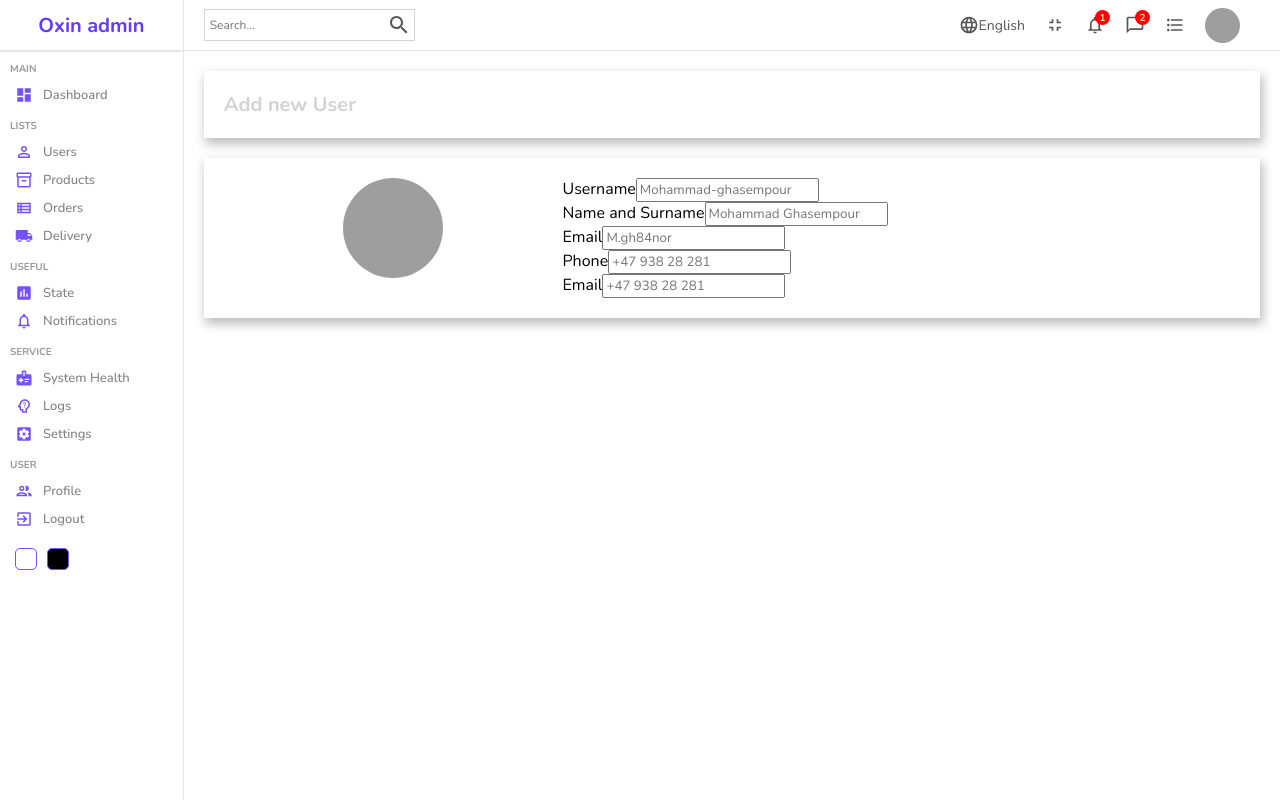
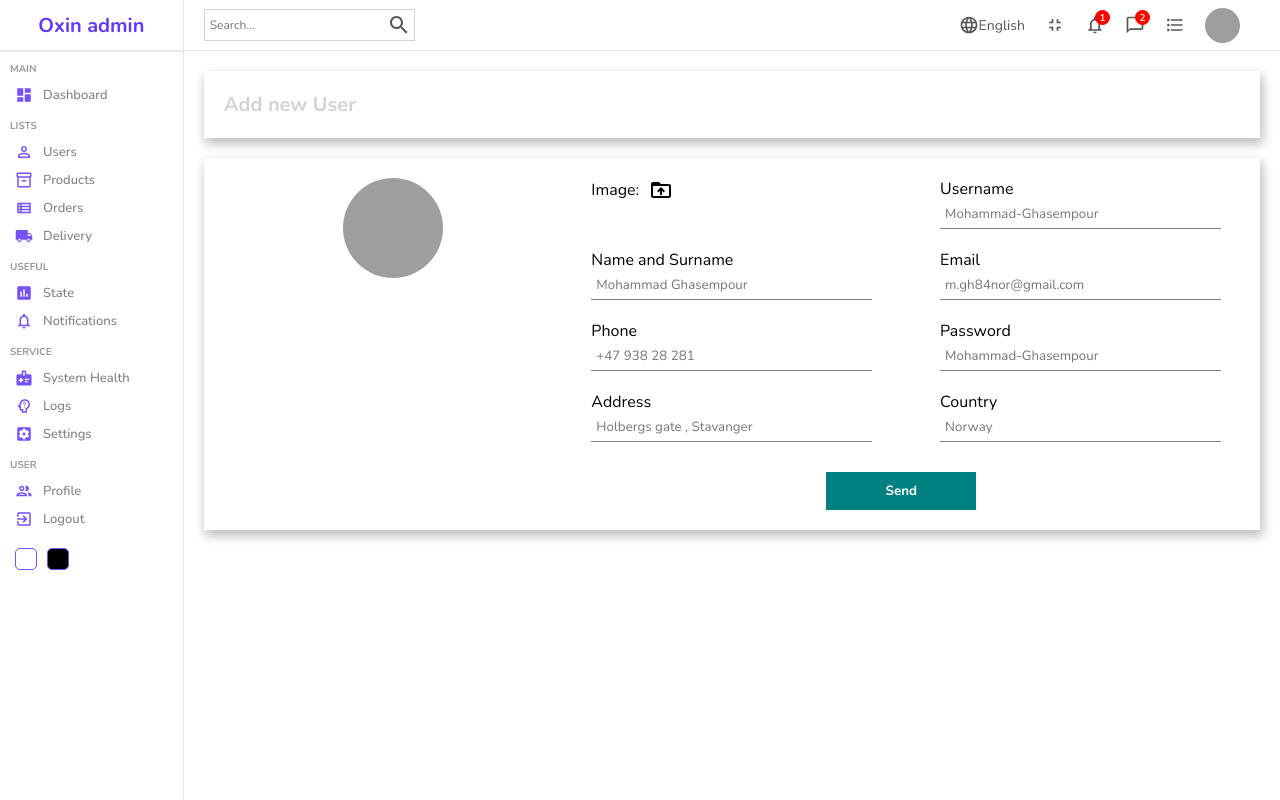
Before and after one commit to Mohammad-ghasempour/Admin-dashboard, a React (Create React App) app: page /users/new in a window 1280 px wide. Built offline with nearby package versions, Linux system fonts and the light colour scheme; grey boxes are pictures that could not be loaded.

Commit message:
new page for users and products completed

```diff
--- a/src/App.js
+++ b/src/App.js
@@ -4,6 +4,7 @@ import List from "./pages/list/List.jsx";
 import Single from "./pages/single/Single.jsx";
 import New from "./pages/new/New.jsx";
 import { Routes, Route, BrowserRouter } from "react-router-dom";
+import {userInputs, productInputs} from "./formSource"
 
 function App() {
   return (
@@ -16,13 +17,13 @@ function App() {
             <Route path="users">
               <Route index element={<List />} />
               <Route path=":userId" element={<Single />} />
-              <Route path="new" element={<New />} />
+              <Route path="new" element={<New inputs={userInputs} title="Add new User" />} />
               <Route />
             </Route>
             <Route path="products">
               <Route index element={<List />} />
               <Route path=":productId" element={<Single />} />
-              <Route path="new" element={<New />} />
+              <Route path="new" element={<New inputs={productInputs} title="Add new Products"  />} />
               <Route />
             </Route>
           </Route>
--- /dev/null
+++ b/src/formSource.js
@@ -0,0 +1,77 @@
+export const userInputs = [
+  {
+    id: 1,
+    label: "Username",
+    type: "text",
+    placeholder: "Mohammad-Ghasempour",
+  },
+  {
+    id: 2,
+    label: "Name and Surname",
+    type: "text",
+    placeholder: "Mohammad Ghasempour",
+  },
+  {
+    id: 3,
+    label: "Email",
+    type: "email",
+    placeholder: "m.gh84nor@gmail.com",
+  },
+  {
+    id: 4,
+    label: "Phone",
+    type: "text",
+    placeholder: "+47 938 28 281",
+  },
+  {
+    id: 5,
+    label: "Password",
+    type: "password",
+    placeholder: "Mohammad-Ghasempour",
+  },
+  {
+    id: 6,
+    label: "Address",
+    type: "text",
+    placeholder: "Holbergs gate , Stavanger",
+  },
+  {
+    id: 7,
+    label: "Country",
+    type: "text",
+    placeholder: "Norway",
+  },
+];
+
+export const productInputs = [
+    {
+      id: 1,
+      label: "Title",
+      type: "text",
+      placeholder: "Apple phone",
+    },
+    {
+      id: 2,
+      label: "Description",
+      type: "text",
+      placeholder: "description",
+    },
+    {
+      id: 3,
+      label: "Category",
+      type: "text",
+      placeholder: "Mobile phone",
+    },
+    {
+      id: 4,
+      label: "Price",
+      type: "text",
+      placeholder: "14000",
+    },
+     {
+      id: 5,
+      label: "Stock",
+      type: "text",
+      placeholder: "In stock",
+    }
+  ];
--- a/src/pages/new/New.jsx
+++ b/src/pages/new/New.jsx
@@ -1,8 +1,9 @@
 import Navbar from "../../components/navbar/Navbar";
 import Sidebar from "../../components/sidebar/Sidebar";
 import "./new.scss";
+import DriveFolderUploadIcon from '@mui/icons-material/DriveFolderUpload';
 
-const New = () => {
+const New = ({inputs , title}) => {
   return (
     <div className="new">
       <Sidebar />
@@ -10,7 +11,7 @@ const New = () => {
       <div className="newContainer">
         <Navbar />
         <div className="top">
-          <h1>Add new User</h1>
+          <h1>{title}</h1>
         </div>
         <div className="bottom">
           <div className="left">
@@ -22,25 +23,18 @@ const New = () => {
           <div className="right">
             <form>
               <div className="formInput">
-                <label>Username</label>
-                <input type="text" placeholder="Mohammad-ghasempour" />
+                <label htmlFor="uploadImage">Image: <DriveFolderUploadIcon className="icon"/></label>
+                <input type="file" id="uploadImage" style={{display:"none"}} />
               </div>
-              <div className="formInput">
-                <label>Name and Surname</label>
-                <input type="text" placeholder="Mohammad Ghasempour" />
-              </div>
-              <div className="formInput">
-                <label>Email</label>
-                <input type="email" placeholder="M.gh84nor" />
-              </div>
-              <div className="formInput">
-                <label>Phone</label>
-                <input type="text" placeholder="+47 938 28 281" />
-              </div>
-              <div className="formInput">
-                <label>Email</label>
-                <input type="email" placeholder="+47 938 28 281" />
-              </div>
+             {inputs.map((input)=>{
+                return(
+                  <div className="formInput">
+                  <label>{input.label}</label>
+                  <input type={input.type} placeholder={input.placeholder}/>
+                </div>
+                )
+             })}
+              <button>Send</button>
             </form>
           </div>
         </div>
--- a/src/pages/new/new.scss
+++ b/src/pages/new/new.scss
@@ -29,6 +29,42 @@
       }
       .right {
         flex: 2;
+        form{
+            display: flex;
+            flex-wrap: wrap;
+            justify-content: space-around;
+            gap: 20px;
+
+
+            .formInput{
+                width: 40%;
+                label{
+                    display: flex;
+                    align-items: center;
+                    gap: 10px;
+                    .icon{
+                        cursor: pointer;
+                    }
+                }
+                input{
+                    width: 100%;
+                    padding: 5px;
+                    outline: none;
+                    border: 0px;
+                    border-bottom: 1px solid gray;
+                }
+            }
+            button{
+                width: 150px;
+                border: none;
+                padding: 10px;
+                color: white;
+                background-color: teal;
+                font-weight: bold;
+                cursor: pointer;
+                margin-top: 10px;
+            }
+        }
       }
     }
   }
```
